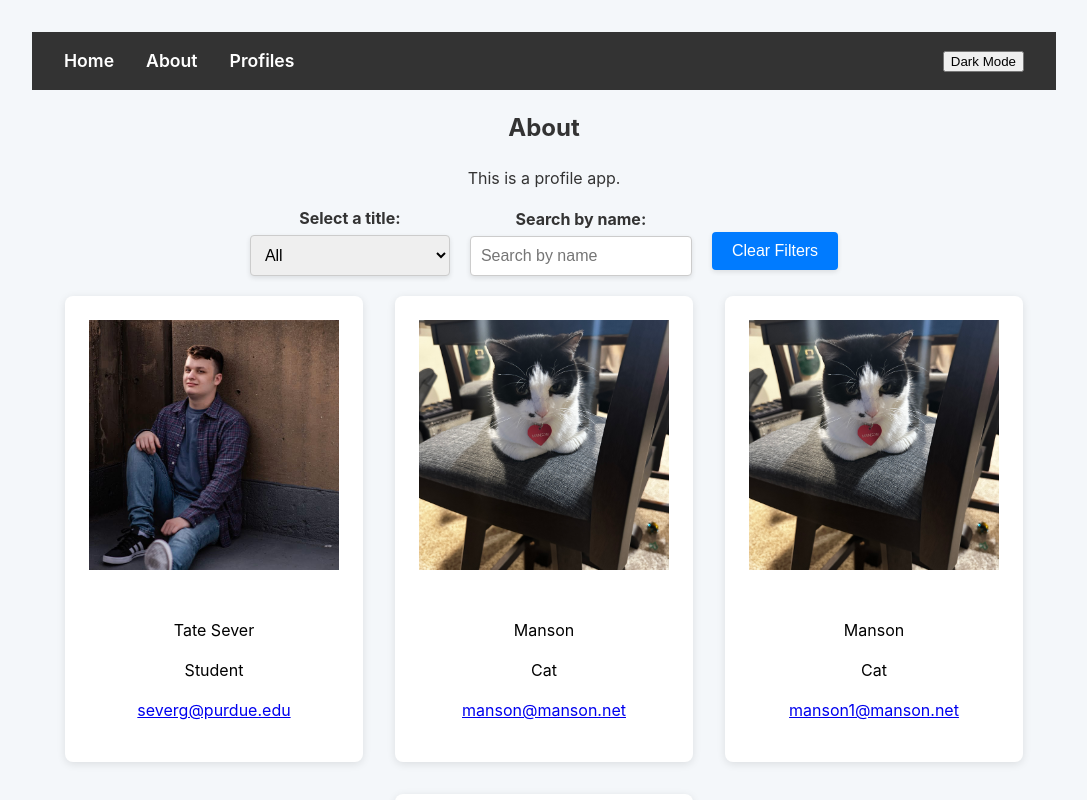
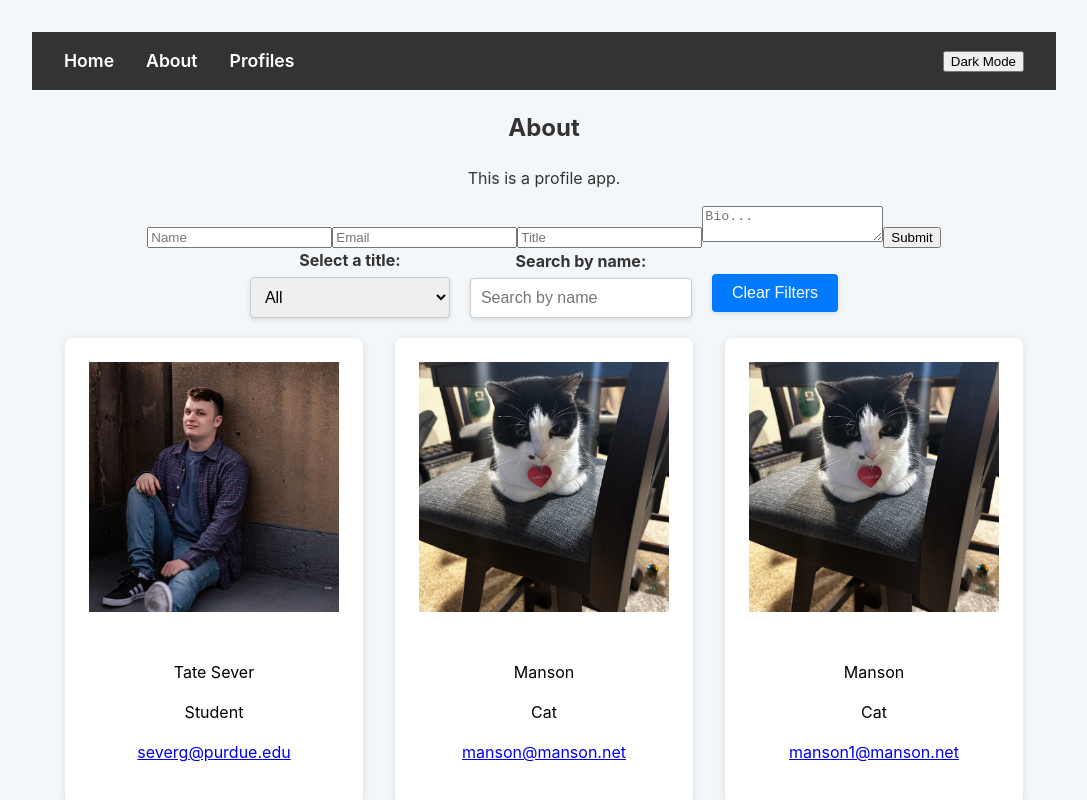
Before and after one commit to tate-tate/my-profile-app, a React (Vite) app: page / in a window 1280 px wide. Shown: the top 800 px of the page, without its empty margins (96-1183 px from the left). Built offline with nearby package versions, Linux system fonts and the light colour scheme.

Commit message:
starting the form

```diff
--- a/src/App.jsx
+++ b/src/App.jsx
@@ -7,6 +7,7 @@ import Card from "./components/Card";
 import Wrapper from './components/Wrapper';
 import seniorphoto from './assets/senior-photo.jpg';
 import manson from "./assets/manson.jpg";
+import ProfileForm from './components/ProfileForm';
 
 const App = () => {
   // Manage Dark Mode Globally
@@ -67,6 +68,9 @@ const App = () => {
           <About />
         </Wrapper>
         <Wrapper>
+          <ProfileForm></ProfileForm>
+        </Wrapper>
+        <Wrapper>
           <div className="filter-wrapper">
             <div className="filter-select">
               <label htmlFor="title-select">Select a title: </label>
--- /dev/null
+++ b/src/components/ProfileForm.jsx
@@ -0,0 +1,31 @@
+import {useState} from "react";
+const ProfileForm = () => {
+    const [data, setData] = useState({ name: "", title: "", email: "", bio: "" });
+    const handleChange = (e) => {
+        setData({ ...data, [e.target.name]: e.target.value });
+    };
+    const handleSubmit = async (e) => {
+        e.preventDefault();
+        const formData = new FormData(e.target);
+        try{
+            const response = await fetch("https://web.ics.purdue.edu/~severg/create-table.php", {
+                method: "POST",
+                body: formData,
+        });
+        const result = await response.json()
+        console.log(result.message)
+        }catch(error){
+            console.log(error)
+        }
+    };
+    return (
+        <form onSubmit = {handleSubmit} className="profile-form">
+            <input type="text" name="name" placeholder="Name" required value={data.name} onChange={handleChange} />
+            <input type="email" name="email" placeholder="Email" required value={data.email} onChange={handleChange}/>
+            <input type="text" name="title" placeholder="Title" required value={data.title} onChange={handleChange}/>
+            <textarea name="bio" placeholder="Bio..." required value={data.bio} onChange={handleChange}></textarea>
+            <button type="submit">Submit</button>
+        </form>
+    )
+}
+export default ProfileForm;
```
Also changed, not shown: 1 other file (tests, documents, lock files or other folders).
